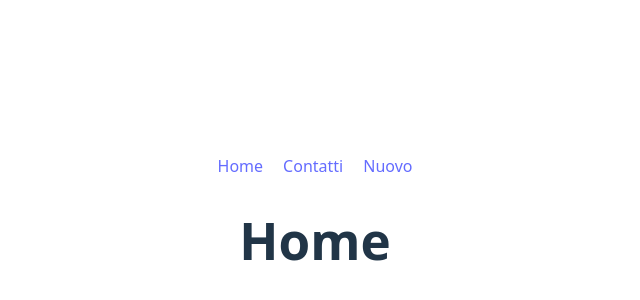
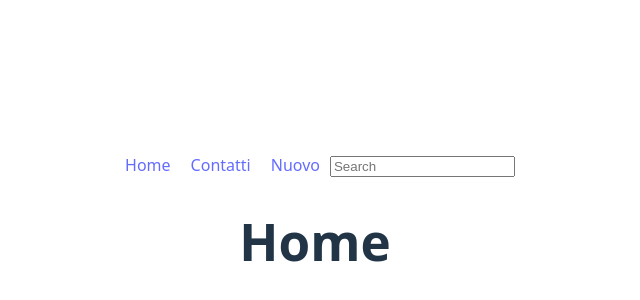
Before and after one commit to giuliadev95/Crud-app-Node.js-Express-SQL-Server-React., a React (Vite) app in the folder frontend/: page / in a window 1280 px wide. Shown: the part 172-472 px from the top of the page, without its empty margins (325-965 px from the left). Built offline with nearby package versions, Linux system fonts and the light colour scheme.

Commit message:
Add a testing searchbar -- work in progress still

```diff
--- a/frontend/src/components/Navbar.jsx
+++ b/frontend/src/components/Navbar.jsx
@@ -1,5 +1,5 @@
 import { Link } from "react-router-dom";
-import searchBar from "./Searchbar";
+import SearchBar from "./Searchbar";
 
 function Navbar() {
     return(
@@ -8,7 +8,7 @@ function Navbar() {
                 <Link to='/'>Home</Link>
                 <Link to='/contatti'>Contatti</Link>
                 <Link to='/nuovo-contatto'>Nuovo</Link>
-                <searchBar/>
+                <SearchBar/>
 
             </nav>
         </>
--- a/frontend/src/components/Searchbar.jsx
+++ b/frontend/src/components/Searchbar.jsx
@@ -1,7 +1,9 @@
 import { useState } from "react";
+import TestFilter from "./TestFilter";
+
 
 // CREATE A SEARCHBAR
-const searchBar = () => {
+const SearchBar = () => {
     {/** LOGIC TO PUT BEFORE
         1- usestate: import it, use it to set the input value
 
@@ -20,13 +22,37 @@ const searchBar = () => {
 
         HTML CONTENT TO RENDER AFTER
         return <></>
-    */}
 
-    const [input, setInput] = useState("");
+        const [input, setInput] = useState("");
 
-    const contacts = [
+        const contacts = [
 
     ]
+    const getContact = async (req, res)=> {
+        try {
+            const pool = await poolPromise;
+            const result = await pool.request().query(`SELECT * FROM Contatti WHERE Nome = "Edoardo" `); // expected output = row with data of marta
+            // res.status(200).json(result.recordset);
+            console.log(result.recordset);
+            res.send(`This is the correct output : ${recordset}`);
+        }
+        catch(err) {
+            console.log(`There was an error: ${err}`);
+            res.status(500).send(`There was an error while retrieving the Contact's name`);
+        }
+    }
+
+    return (
+        <>
+
+        </>
+    )
+    */}
+    return(
+        <>
+            <TestFilter/>
+        </>
+    )
 }
 
-export default searchBar;
+export default SearchBar;
--- /dev/null
+++ b/frontend/src/components/TestFilter.jsx
@@ -0,0 +1,19 @@
+
+function TestFilter(){
+
+    // This is a working function: it listens to
+    // the change of the input value
+    // and logs 'Hi' in the Console.
+    // NEXT STEP: compare the value with the db record
+        function functionSearch(){
+            console.log('Hi')
+        }
+
+    return (
+        <>
+            <input type='text' placeholder='Search' id="searchBar" onChange={functionSearch} ></input>
+        </>
+    )
+}
+
+export default TestFilter;
```
Also changed, not shown: frontend/src/components/Fetch.jsx (line endings or trailing spaces).
